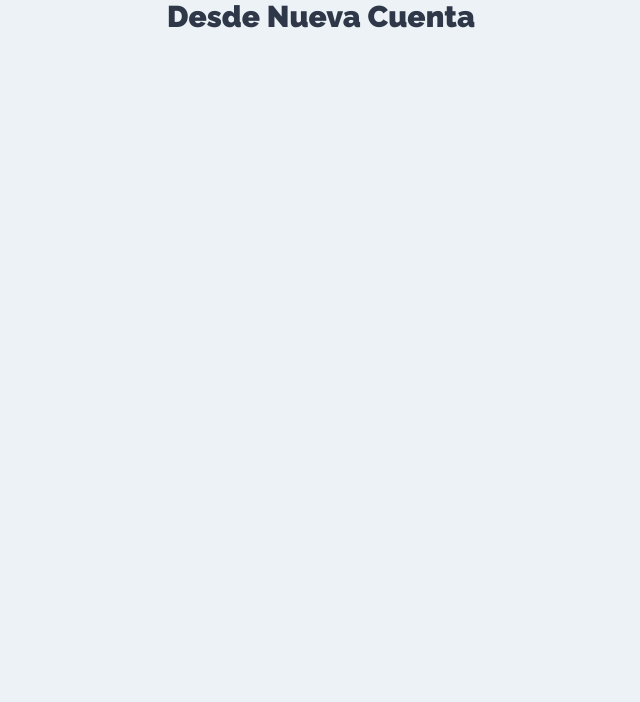
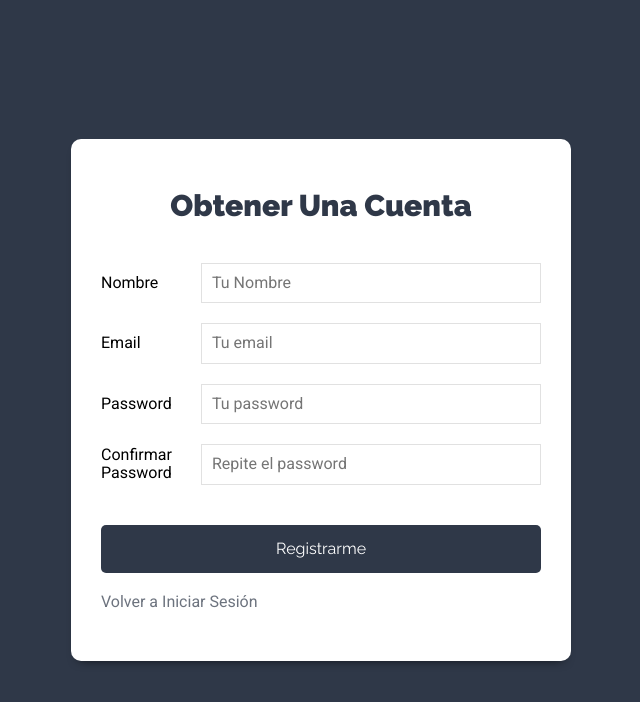
Before and after one commit to CamiloGzn19/Tasks-React-MERN, a React (Create React App) app: page /nueva-cuenta in a window 1280 px wide. Shown: the top 702 px of the page, without its empty margins (319-959 px from the left). Built offline with nearby package versions, Linux system fonts and the light colour scheme.

Commit message:
finishing the login and create account components

```diff
--- a/src/components/auth/Login.jsx
+++ b/src/components/auth/Login.jsx
@@ -1,4 +1,5 @@
 import React, { useState } from "react";
+import { Link } from "react-router-dom";
 
 const Login = () => {
   // State para iniciar sesión
@@ -24,7 +25,6 @@
     // Validar campos vacíos
 
     // Pasarlo al Action
-
   };
 
   return (
@@ -64,6 +64,10 @@
             />
           </div>
         </form>
+
+        <Link to="nueva-cuenta" className="enlace-cuenta">
+          Obtener Cuenta
+        </Link>
       </div>
     </div>
   );
--- a/src/components/auth/NuevaCuenta.jsx
+++ b/src/components/auth/NuevaCuenta.jsx
@@ -1,9 +1,109 @@
-import React from 'react'
+import React, { useState } from "react";
+import { Link } from "react-router-dom";
 
 const NuevaCuenta = () => {
+  // State para iniciar sesión
+  const [usuario, guardarUsuario] = useState({
+    nombre: "",
+    email: "",
+    password: "",
+    confirmar: "",
+  });
+
+  // Extraer de usuario
+  const { nombre, email, password, confirmar } = usuario;
+
+  const onChange = (e) => {
+    guardarUsuario({
+      ...usuario,
+      [e.target.name]: e.target.value,
+    });
+  };
+
+  // Cuando el usuario quiere iniciar sesión
+  const onSubmit = (e) => {
+    e.preventDefault();
+
+    // Validar campos vacíos
+
+
+    // Password mínimo de 6 caracteres
+
+
+    // Los 2 passwords sean iguales
+
+
+    // Pasarlo al Action
+
+
+  };
+
   return (
-    <h1>Desde Nueva Cuenta</h1>
-  )
-}
+    <div className="form-usuario">
+      <div className="contenedor-form sombra-dark">
+        <h1>Obtener Una Cuenta</h1>
 
-export default NuevaCuenta
+        <form onSubmit={onSubmit}>
+          <div className="campo-form">
+            <label htmlFor="nombre">Nombre</label>
+            <input
+              type="text"
+              id="nombre"
+              name="nombre"
+              value={nombre}
+              placeholder="Tu Nombre"
+              onChange={onChange}
+            />
+          </div>
+          <div className="campo-form">
+            <label htmlFor="email">Email</label>
+            <input
+              type="email"
+              id="email"
+              name="email"
+              value={email}
+              placeholder="Tu email"
+              onChange={onChange}
+            />
+          </div>
+          <div className="campo-form">
+            <label htmlFor="password">Password</label>
+            <input
+              type="password"
+              id="password"
+              name="password"
+              value={password}
+              placeholder="Tu password"
+              onChange={onChange}
+            />
+          </div>
+          <div className="campo-form">
+            <label htmlFor="confirmar">Confirmar Password</label>
+            <input
+              type="password"
+              id="confirmar"
+              name="confirmar"
+              value={confirmar}
+              placeholder="Repite el password"
+              onChange={onChange}
+            />
+          </div>
+
+          <div className="campo-form">
+            <input
+              type="submit"
+              className="btn btn-primario btn-block"
+              value="Registrarme"
+            />
+          </div>
+        </form>
+
+        <Link to="/" className="enlace-cuenta">
+          Volver a Iniciar Sesión
+        </Link>
+      </div>
+    </div>
+  );
+};
+
+export default NuevaCuenta;
```
